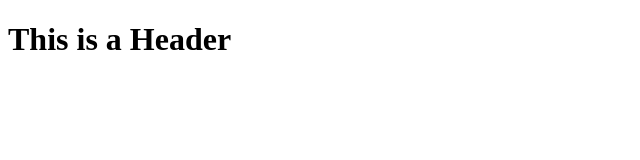
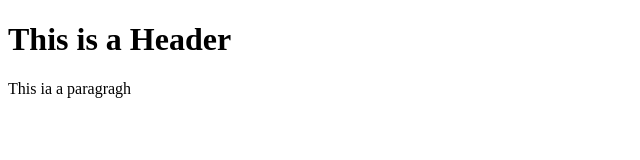
Before and after one commit to FuadIrv/git-test, a website: page Index.html in a window 1280 px wide. Shown: the whole page, without its empty margins (0-640 px from the left). Drawn offline with Linux system fonts and the light colour scheme.

Commit message:
Second commit

```diff
--- a/Index.html
+++ b/Index.html
@@ -2,5 +2,6 @@
 <html>
    <body>
       <h1>This is a Header</h1>
-   </body>
+    <p>This ia a paragragh</p>
+    </body>
 </html>
```
